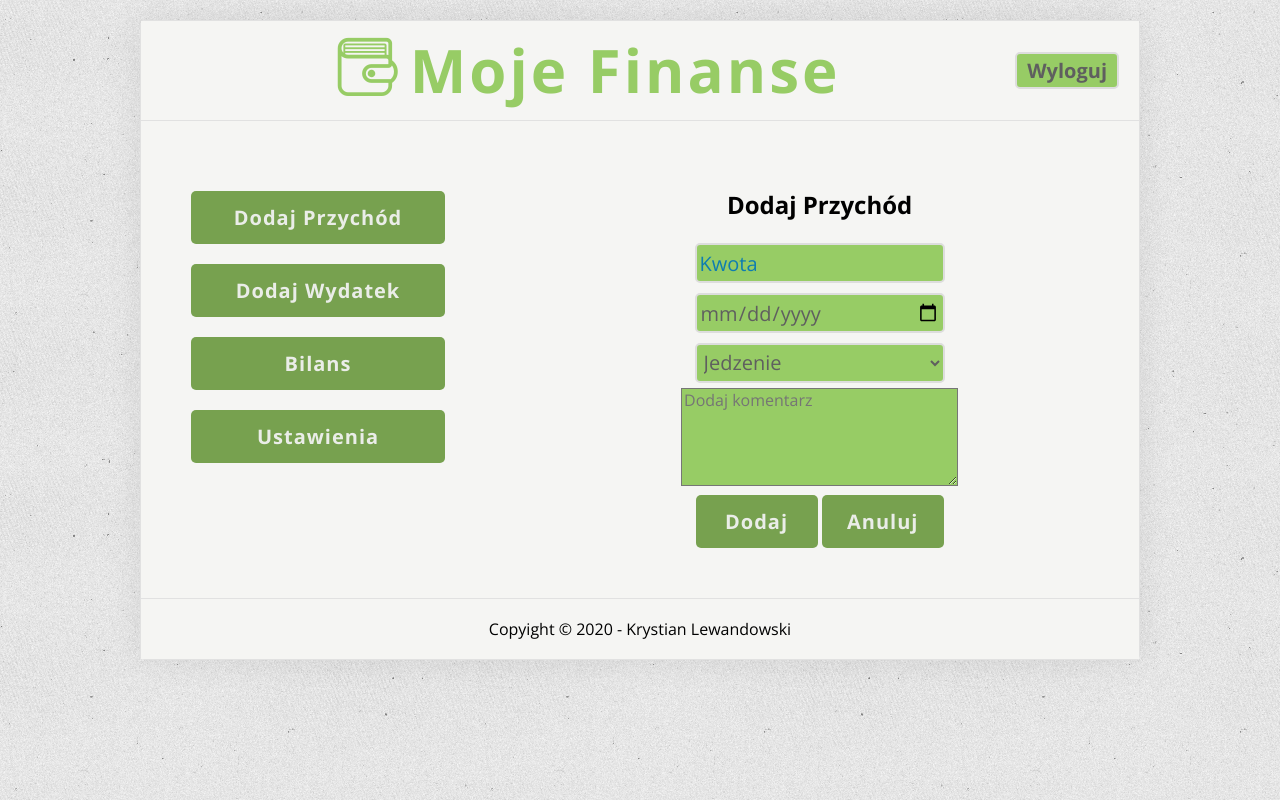
After one commit to lewy9109/MyPocket-web, a PHP site: page /expenses.html in a window 1280 px wide. The commit adds this page. Run offline with PHP 8.4, Linux system fonts and the light colour scheme.

Commit message:
add page income, expense

```diff
--- a/css/style.css
+++ b/css/style.css
@@ -90,7 +90,9 @@ header{
 
 input[type=text],
 input[type=password],
-input[type=email]
+input[type=email],
+input[type=date],
+select
 {
     margin-top: 5px;
     margin-bottom: 5px;
@@ -111,6 +113,12 @@ input[type=password]:focus
     -moz-box-shadow: 1px 1px 12px 3px rgba(0,0,0,0.75);
     box-shadow: 1px 1px 12px 3px rgba(0,0,0,0.75);
 }
+input[type=text]::placeholder,
+input[type=email]::placeholder,
+input[type=password]::placeholder
+{ /* Chrome, Firefox, Opera, Safari 10.1+ */
+    color: rgb(14, 125, 177);
+}
 input[type=submit]
 {
     margin-top: 20px;
@@ -130,20 +138,53 @@ input[type=submit]:hover
 {
     background-color: rgb(151, 204, 101);
 }
+.field input[type=submit] {
+    margin-top: 5px;
+    width: 122px;
+    font-size: 20px;
+    background-color: rgb(119, 161, 79);
+    color: #f1f1f1f1;
+    font-weight: 600;
+    padding: 15px 10px;
+    border: none;
+    border-radius: 5px;
+    cursor: pointer;
+    letter-spacing: 1px;
+    outline: none;
+}
+.field input[type=submit]:hover
+{
+    background-color: rgb(151, 204, 101);
+}
+textarea {
+    background-color: rgb(151, 204, 101);
+}
+
 .main_page {
     display: flex;
     justify-content: space-between;
     padding: 50px;
-    display: flex;
+    width: 100%;
+}
+.Income_panel {
+    width: 60%;
+    text-align: center;
+    display: column;
+}
+.Expense_panel
+{
+    width: 60%;
+    text-align: center;
 }
 .menu_bar
 {
-    width: 300px;
+    width: 40%;
 }
 .action {
     display: block;
     padding: 20px;
     justify-content: space-between;
+    width: 60%;
 }
 
 /* Main */
@@ -157,7 +198,16 @@ main {
     background-color: rgb(245, 245, 243);
 }
 
-
+.logging {
+    border-radius: 30px;
+    margin: 100px auto;
+    padding: 30px;
+    text-align: center;
+    width: 400px;
+    border-right: solid 1px #e1e1e1;
+    border-top: solid 1px #e1e1e1;
+    border-bottom: solid 1px #e1e1e1;
+}
 .register {
     border-radius: 30px;
     border: solid 1px #e1e1e1;
@@ -166,7 +216,9 @@ main {
     text-align: center;
     width: 400px;
 }
+.field {
 
+}
 /* Article */
 article {
     justify-content: space-between;
--- /dev/null
+++ b/expenses.html
@@ -0,0 +1,90 @@
+<!DOCTYPE html>
+<html lang="pl">
+<head>
+    <meta charset="UTF-8">
+    <meta name="viewport" content="width=device-width, initial-scale=1.0">
+    <title>Moje Finanse</title>
+    <!-- Styles -->
+    <link rel="stylesheet" href="css/normalize.css">
+    <link rel="stylesheet" href="css/style.css">
+    <link rel="stylesheet" href="css/fontello.css">
+    <!--Fonts-->
+    <link href="https://fonts.googleapis.com/css2?family=Open+Sans:ital,wght@0,400;0,700;1,400;1,700&display=swap" rel="stylesheet">
+    <style>
+        body
+        {
+            background-image: url(img/tlo.jpg);
+        }
+        header{
+            background-color: rgb(245, 245, 243);
+        }
+
+    </style>
+</head>
+<body>
+    <div class="container">
+        <header>
+            <section class="brand">
+                <a href="index.html"><div class="logo_fontello_wallet"> <i class="icon-wallet"></i></div></a>
+                <a href="index.html"><div class="logo_name"><h2>Moje Finanse</h2></div></a>
+            </section>
+            <section class="log">
+                <a href="log.html"><div class ="button_log"><h4>Wyloguj</h4></div></a>
+            </section>
+        </header>
+        <main>
+            <section class="main_page">
+                <div class ="menu_bar">
+                        <input type="submit" value="Dodaj Przychód">
+                        <input type="submit" value="Dodaj Wydatek">
+                        <input type="submit" value="Bilans">
+                        <input type="submit" value="Ustawienia">
+                </div>
+                <div class ="Expense_panel">
+                    <h2>Dodaj Przychód</h2>
+                    <div class="field">
+                        <input type="text" placeholder="Kwota" id = "income" onfocus=" this.placeholder=''" onblur="this.placeholder='Kwota'">
+                    </div>
+                    <div class="field">
+                        <input type="date">
+                    </div>
+                    <div class="field">
+                        <div class = "form">
+                            <select name="lista">
+                                <option value = "Praca">Jedzenie</option>
+                                <option value="Opcja 2">Mieszkanie</option>
+                                <option>Transport</option>
+                                <option>Telekomunikacja</option>
+                                <option value=""> Opieka zdrowotna</option>
+                                <option value=""> Ubranie</option>
+                                <option value=""> Higiena</option>
+                                <option value=""> Dzieci </option>
+                                <option value=""> Rozrywka</option>
+                                <option value=""> Wycieczka</option>
+                                <option value="">Szkolenia</option>
+                                <option value="">Książki</option>
+                                <option value="">Oszczędności</option>
+                                <option value="">Na złotą jesień, czyli emeryturę</option>
+                                <option value="">Spłata długów</option>
+                                <option value="">Darowizna</option>
+                                <option value="">Inne wydatki</option>
+                            </select>
+                        </div>
+                    </div>
+                    <div class="field">
+                        <textarea name="komentarz" cols="28" rows="5" placeholder="Dodaj komentarz" onfocus=" this.placeholder=''" onblur="this.placeholder='Dodaj komentarz'" ></textarea>
+                    </div>
+                    <div class="field">
+                        <input type="submit" value="Dodaj" >
+                        <input type="submit" value="Anuluj" >
+                    </div>
+             </div>
+            </section>
+        </main>
+
+        <footer>
+            <p>Copyight &copy; 2020 - Krystian Lewandowski</p>
+        </footer>
+    </div>
+</body>
+</html>
--- a/log.html
+++ b/log.html
@@ -37,15 +37,15 @@
                         <input type="text" placeholder="Nazwisko" id = "lastnamename" onfocus="this.placeholder=''" onblur="this.placeholder='Nazwisko'"> <br/>
                         <input type="email" placeholder="email @" id = "email" onfocus="this.placeholder=''" onblur="this.placeholder='emal @'"> <br/>
                         <input type="text" placeholder="login"  id = "login" onfocus="this.placeholder=''" onblur="this.placeholder='login'"> <br/>
-                        <input type="password" placeholder="haslo"  id = "passworde" onfocus="this.placeholder=''" onblur="this.placeholder='haslo'"> <br/>
-                        <input type="password" placeholder="powtórz haslo" id = "checkpassword" onfocus="this.placeholder=''" onblur="this.placeholder=' powtórz haslo'"> <br/>
+                        <input type="password" placeholder="hasło"  id = "passworde" onfocus="this.placeholder=''" onblur="this.placeholder='hasło'"> <br/>
+                        <input type="password" placeholder="powtórz hasło" id = "checkpassword" onfocus="this.placeholder=''" onblur="this.placeholder=' powtórz hasło'"> <br/>
                         <input type="submit" value="Zarejestruj się">
 
                 </div>
                 <div class ="register">
 
                         <input type="text" placeholder="login" id = "login_Log" onfocus="this.placeholder=''" onblur="this.placeholder='login'">
-                        <input type="password" placeholder="haslo" id = "password_Log" onfocus="this.placeholder=''" onblur="this.placeholder='haslo'">
+                        <input type="password" placeholder="hasło" id = "password_Log" onfocus="this.placeholder=''" onblur="this.placeholder='hasło'">
                         <input type="submit" value="Zaloguj się">
                         <input type="submit" value="Rejestracja">
 
```
Also changed, not shown: income.html (added, +79 -0 lines).
